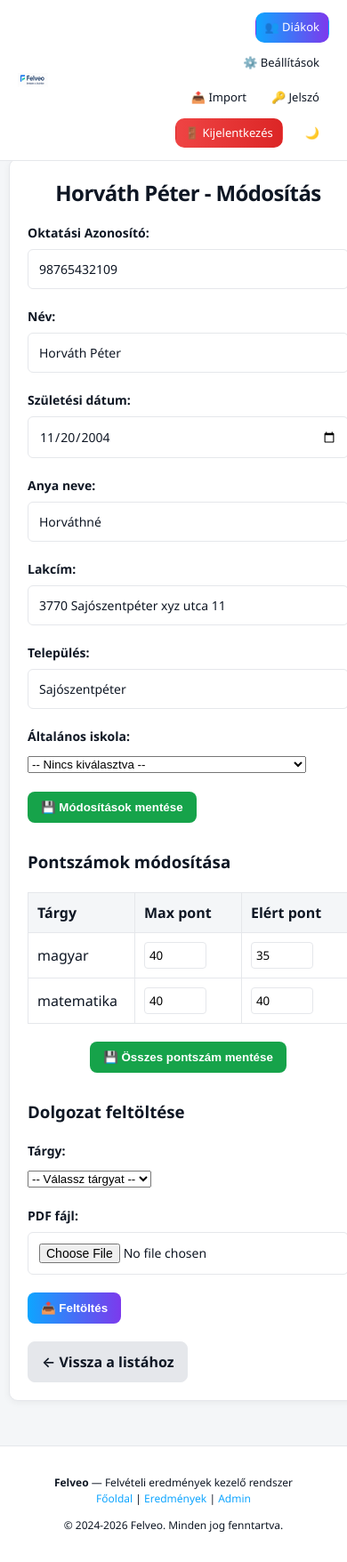
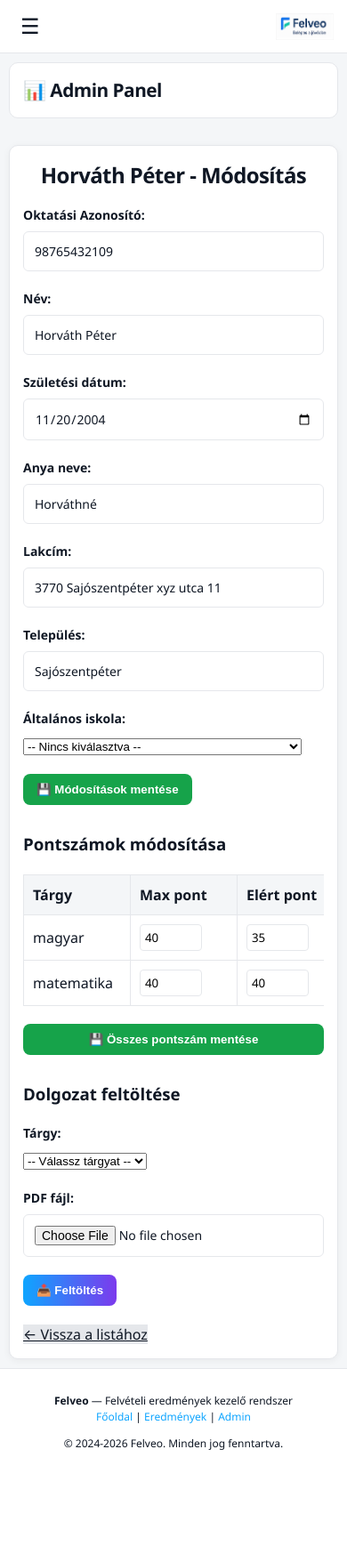
Before and after one commit to Fotelharc0s/Felveo, a PHP site: page /Felveo-main/admin_dashboard.php?action=edit&okt=98765432109 in a window 390 px wide. Shown: the whole page at 89% size. After the commit the page ends 1630 px from the top, so only its background shows below. Run offline with PHP 8.4, Linux system fonts and the light colour scheme; the visitor is signed in with stand-in values (Sample User, id 1); data comes from the database, SQL or seed files in the repository.

Commit message:
`Updated navbar and layout styles for mobile responsiveness`

```diff
--- a/navbar.php
+++ b/navbar.php
@@ -5,8 +5,9 @@
 ?>
 
 <nav class="nav">
+    <button class="menu-toggle" aria-label="Menü">☰</button>
     <a href="index.php" class="brand">
-        <img src="assets/logo.png" alt="Felveo Logo" class="logo" style="width: 20%; height: auto;">
+        <img src="assets/logo.png" alt="Felveo Logo" class="logo">
     </a>
 
     <div class="links">
--- a/style.css
+++ b/style.css
@@ -3,15 +3,16 @@
     --bg: #f4f6f8;
     --card-bg: #ffffff;
     --text: #0f1724;
-    --primary: #0ea5ff; /* brighter cyan */
+    --primary: #0ea5ff;
     --logo-filter: none;
     --logo-filter-dark: invert(1) brightness(1.15) saturate(1.1);
-    --primary-2: #7c3aed; /* accent purple */
+    --primary-2: #7c3aed;
     --primary-hover: #0284c7;
     --border: #e5e7eb;
     --success: #16a34a;
     --error: #dc2626;
     --transition: all 0.3s ease;
+    --navbar-height: 60px;
 }
 
 body.dark {
@@ -207,51 +179,6 @@
 
 .status.success { color: var(--success); }
 .status.error { color: var(--error); }
-
-/* ===== 6. Reszponzív Media Queries ===== */
-
-/* Mobil nézet (Telefonok) */
-@media (max-width: 480px) {
-    body {
-        align-items: flex-start; /* Ne legyen függőlegesen középen, ha hosszú a tartalom */
-        padding-top: 60px;
-    }
-
-    .container {
-        padding: 0; /* A body paddingje elég */
-    }
-
-    .card {
-        padding: 20px;
-        border-radius: 14px;
-    }
-
-    h1 { font-size: 1.5rem; }
-
-    .theme-toggle {
-        top: 10px;
-        right: 10px;
-    }
-}
-
-/* Tablet nézet */
-@media (min-width: 481px) and (max-width: 768px) {
-    .container {
-        max-width: 400px;
-    }
-}
-
-/* Nagy kijelzők */
-@media (min-width: 1200px) {
-    .card {
-        padding: 32px;
-    }
-}
-
-/* Sötét mód finomítás sötét háttérnél */
-body.dark .file-input:hover {
-    background: rgba(56, 189, 248, 0.05);
-}
 
 /* ===== Eredmények megjelenítése (kártyák) ===== */
 .result {
@@ -315,10 +242,11 @@
     width: 100%;
     max-width: none;
     margin: 0;
-    padding: 14px 20px;
+    padding: 10px 20px;
     z-index: 900;
     background: var(--card-bg);
     border-bottom: 1px solid var(--border);
+    height: var(--navbar-height);
 }
 
 .nav .brand {
@@ -332,15 +260,17 @@
 }
 
 .brand img.logo {
-    height: 40px;
+    height: 36px;
     display: block;
     filter: var(--logo-filter);
     transition: filter 0.18s ease;
+    max-width: 120px;
+    width: auto;
 }
 
 .nav .links {
     display: flex;
-    gap: 10px;
+    gap: 8px;
     align-items: center;
     flex-wrap: wrap;
     justify-content: flex-end;
@@ -349,16 +279,17 @@
 .nav .links a,
 .nav .links button {
     padding: 8px 12px;
-    border-radius: 10px;
+    border-radius: 8px;
     text-decoration: none;
     color: var(--text);
     border: 1px solid transparent;
     background: transparent;
     cursor: pointer;
-    font-size: 14px;
+    font-size: 13px;
     font-family: inherit;
     transition: all 0.3s ease;
     display: inline-block;
+    white-space: nowrap;
 }
 
 .nav .links a:hover,
@@ -394,10 +325,21 @@
     background: var(--bg);
 }
 
+/* Mobile menu toggle */
+.nav .menu-toggle {
+    display: none;
+    background: transparent;
+    border: none;
+    font-size: 24px;
+    cursor: pointer;
+    padding: 4px 8px;
+    color: var(--text);
+}
+
 /* ===== Footer ===== */
 .footer-wrapper {
     margin-top: auto;
-    padding: 30px 20px;
+    padding: 20px;
     background: var(--card-bg);
     border-top: 1px solid var(--border);
     text-align: center;
@@ -434,20 +376,6 @@
     color: red;
 }
 
-@media (max-width: 700px) {
-    .card table, .card th, .card td { font-size: 13px; }
-
-    .nav .links {
-        gap: 6px;
-    }
-
-    .nav .links a,
-    .nav .links button {
-        padding: 6px 10px;
-        font-size: 13px;
-    }
-}
-
 /* ===== Eredmény oldal (eredmeny.php) ===== */
 .eredmeny-body {
     background: var(--bg);
@@ -552,6 +480,7 @@
     max-width: 1400px;
     margin: 0 auto;
     padding: 20px;
+    width: 100%;
 }
 
 .header {
@@ -563,6 +492,8 @@
     padding: 20px;
     border-radius: 10px;
     border: 1px solid var(--border);
+    flex-wrap: wrap;
+    gap: 15px;
 }
 
 .header h1 {
@@ -773,24 +707,6 @@
     opacity: 0.85;
 }
 
-.btn-secondary {
-    background: var(--card-bg);
-    color: var(--text);
-    border: 1px solid var(--border);
-    padding: 10px 15px;
-    border-radius: 8px;
-    cursor: pointer;
-    text-decoration: none;
-    display: inline-block;
-    font-weight: 600;
-    transition: all 0.3s ease;
-}
-
-.btn-secondary:hover {
-    border-color: var(--primary);
-    background: var(--bg);
-}
-
 /* Form with display: contents */
 .form-contents {
     display: contents;
@@ -1294,62 +1203,223 @@
     opacity: 0.85;
 }
 
-/* ===== Responsive ===== */
+/* ===== Overall summary ===== */
+.overall-summary {
+    background: var(--bg);
+    padding: 15px;
+    border-radius: 8px;
+    margin-bottom: 20px;
+    text-align: center;
+    font-size: 14px;
+}
+
+.overall-summary strong {
+    margin-right: 8px;
+}
+
+/* ===== Responsive Media Queries ===== */
+
+/* Nagyobb mobil (plusz méretű telefonok) */
+@media (max-width: 400px) {
+    .container {
+        padding: 15px;
+    }
+
+    .card {
+        padding: 18px;
+        margin-top: 30%;
+    }
+
+    h1 {
+        font-size: 1.4rem;
+    }
+
+    .button-group-center {
+        flex-direction: column;
+    }
+
+    .button-group-center a {
+        width: 100%;
+    }
+}
+
+/* Tablet nézet (481px - 768px) */
+@media (min-width: 481px) and (max-width: 768px) {
+    .container {
+        max-width: 500px;
+    }
+
+    .card {
+        margin-top: 25%;
+        padding: 22px;
+    }
+
+    .eredmeny-container,
+    .student-view-container {
+        padding: 25px;
+    }
+
+    .document-scores {
+        grid-template-columns: repeat(3, 1fr);
+    }
+
+    .filter-fields {
+        grid-template-columns: repeat(2, 1fr);
+    }
+}
+
+/* Kisebb tablet / nagyobb mobil (768px - 1024px) */
+@media (min-width: 769px) and (max-width: 1024px) {
+    .container {
+        max-width: 600px;
+    }
+
+    .card {
+        margin-top: 15%;
+    }
+
+    .eredmeny-container,
+    .student-view-container {
+        max-width: 600px;
+    }
+
+    .admin-container {
+        padding: 15px;
+    }
+
+    .header {
+        padding: 15px;
+    }
+
+    .filter-form {
+        padding: 15px;
+    }
+}
+
+/* Nagyobb kijelzők (desktop) */
+@media (min-width: 1025px) {
+    .container {
+        max-width: 500px;
+    }
+
+    .card {
+        margin-top: 10%;
+        padding: 28px;
+    }
+
+    .eredmeny-container,
+    .student-view-container {
+        padding: 40px;
+    }
+}
+
+/* Extra nagy kijelzők */
+@media (min-width: 1400px) {
+    .container {
+        max-width: 600px;
+    }
+
+    .card {
+        padding: 32px;
+    }
+
+    .admin-container {
+        padding: 30px;
+    }
+}
+
+/* Mobile menu styles */
 @media (max-width: 700px) {
+    .nav {
+        padding: 8px 15px;
+    }
+
+    .nav .brand {
+        font-size: 16px;
+    }
+
+    .brand img.logo {
+        height: 30px;
+        max-width: 100px;
+    }
+
+    .nav .links {
+        position: absolute;
+        top: var(--navbar-height);
+        left: 0;
+        right: 0;
+        background: var(--card-bg);
+        flex-direction: column;
+        padding: 15px;
+        gap: 10px;
+        border-bottom: 1px solid var(--border);
+        display: none;
+        box-shadow: 0 4px 12px rgba(0,0,0,0.1);
+    }
+
+    .nav .links.active {
+        display: flex;
+    }
+
+    .nav .links a,
+    .nav .links button {
+        width: 100%;
+        text-align: center;
+        padding: 12px;
+    }
+
+    .nav .menu-toggle {
+        display: block;
+    }
+
+    /* Admin container */
     .admin-container {
         padding: 10px;
     }
 
     .header {
         flex-direction: column;
-        gap: 15px;
         align-items: flex-start;
+        padding: 15px;
     }
 
     .header h1 {
-        margin: 0;
-        text-align: left;
+        font-size: 1.3rem;
     }
 
-    .document-scores {
-        grid-template-columns: 1fr;
+    /* Tables */
+    .students-list table,
+    .points-table,
+    .results-table {
+        display: block;
+        overflow-x: auto;
+        -webkit-overflow-scrolling: touch;
     }
 
+    /* Buttons */
     .button-group {
         flex-direction: column;
     }
 
     .button-group button,
     .button-group a {
-        flex: auto;
+        width: 100%;
     }
 
-    .footer-wrapper {
-        margin-top: 40px;
-        padding: 20px 15px;
-        font-size: 12px;
+    /* Forms */
+    .edit-form-wrapper {
+        padding: 15px;
     }
 
-    /* Table overflow for mobile */
-    .students-list table,
-    .points-table,
-    .results-table {
-        overflow-x: auto;
-        display: block;
-        white-space: nowrap;
+    .filter-form {
+        padding: 15px;
     }
 
-    .students-list th,
-    .students-list td,
-    .points-table th,
-    .points-table td,
-    .results-table th,
-    .results-table td {
-        white-space: nowrap;
-        min-width: 120px;
+    .filter-fields {
+        grid-template-columns: 1fr;
     }
 
-    /* Student view container padding */
+    /* Student view */
     .student-view-container {
         padding: 20px;
     }
@@ -1366,4 +1445,110 @@
     .eredmeny-container h1 {
         font-size: 1.5rem;
     }
+
+    /* Footer */
+    .footer-wrapper {
+        padding: 15px;
+        font-size: 12px;
+    }
+
+    /* Import form */
+    .import-form {
+        padding: 20px;
+    }
+
+    /* Edit form */
+    .edit-form {
+        padding: 20px;
+    }
 }
+
+/* Very small screens */
+@media (max-width: 360px) {
+    body {
+        padding-top: 55px;
+    }
+
+    :root {
+        --navbar-height: 55px;
+    }
+
+    .nav {
+        padding: 6px 10px;
+    }
+
+    .brand img.logo {
+        height: 26px;
+        max-width: 80px;
+    }
+
+    .card {
+        padding: 15px;
+        border-radius: 12px;
+    }
+
+    h1 {
+        font-size: 1.3rem;
+    }
+
+    h2 {
+        font-size: 1.2rem;
+    }
+
+    .document-card {
+        padding: 15px;
+    }
+
+    .score-item {
+        padding: 8px;
+    }
+
+    .score-value {
+        font-size: 16px;
+    }
+}
+
+/* Sötét mód finomítás sötét háttérnél */
+body.dark .file-input:hover {
+    background: rgba(56, 189, 248, 0.05);
+}
+
+body.dark .document-card {
+    background: var(--card-bg);
+}
+
+body.dark .info-row {
+    border-bottom-color: var(--border);
+}
+
+/* Table responsive wrapper */
+.table-wrapper {
+    overflow-x: auto;
+    -webkit-overflow-scrolling: touch;
+    margin-bottom: 15px;
+}
+
+.table-wrapper table {
+    min-width: 600px;
+}
+
+/* Print styles */
+@media print {
+    .nav,
+    .footer-wrapper,
+    .theme-toggle,
+    .menu-toggle {
+        display: none !important;
+    }
+
+    body {
+        padding-top: 0;
+    }
+
+    .card,
+    .edit-form-wrapper,
+    .students-list table {
+        box-shadow: none;
+        border: 1px solid #ccc;
+    }
+}
```
Also changed, not shown: other parts of style.css (+54 -78 lines), script.js (+30 -0 lines).
